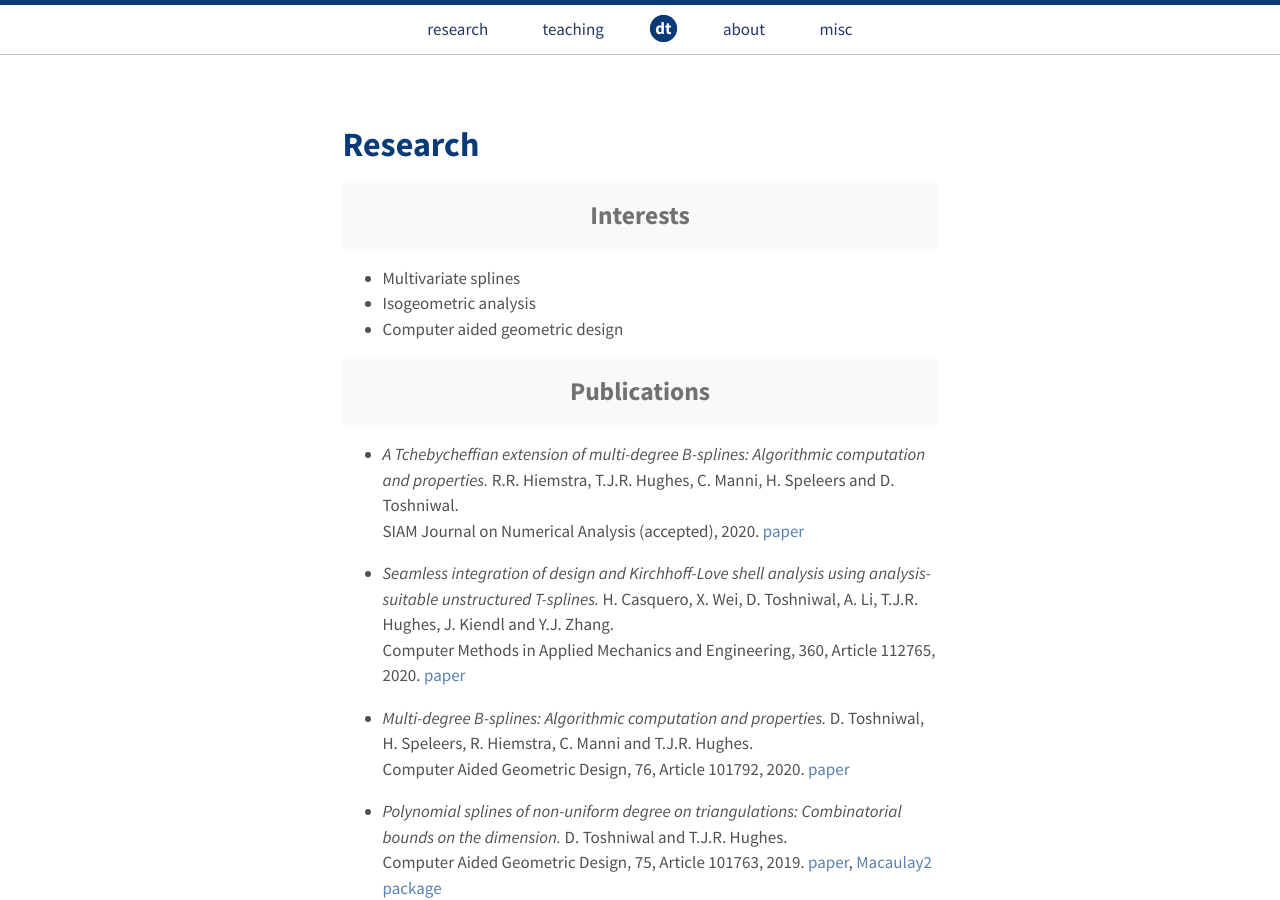
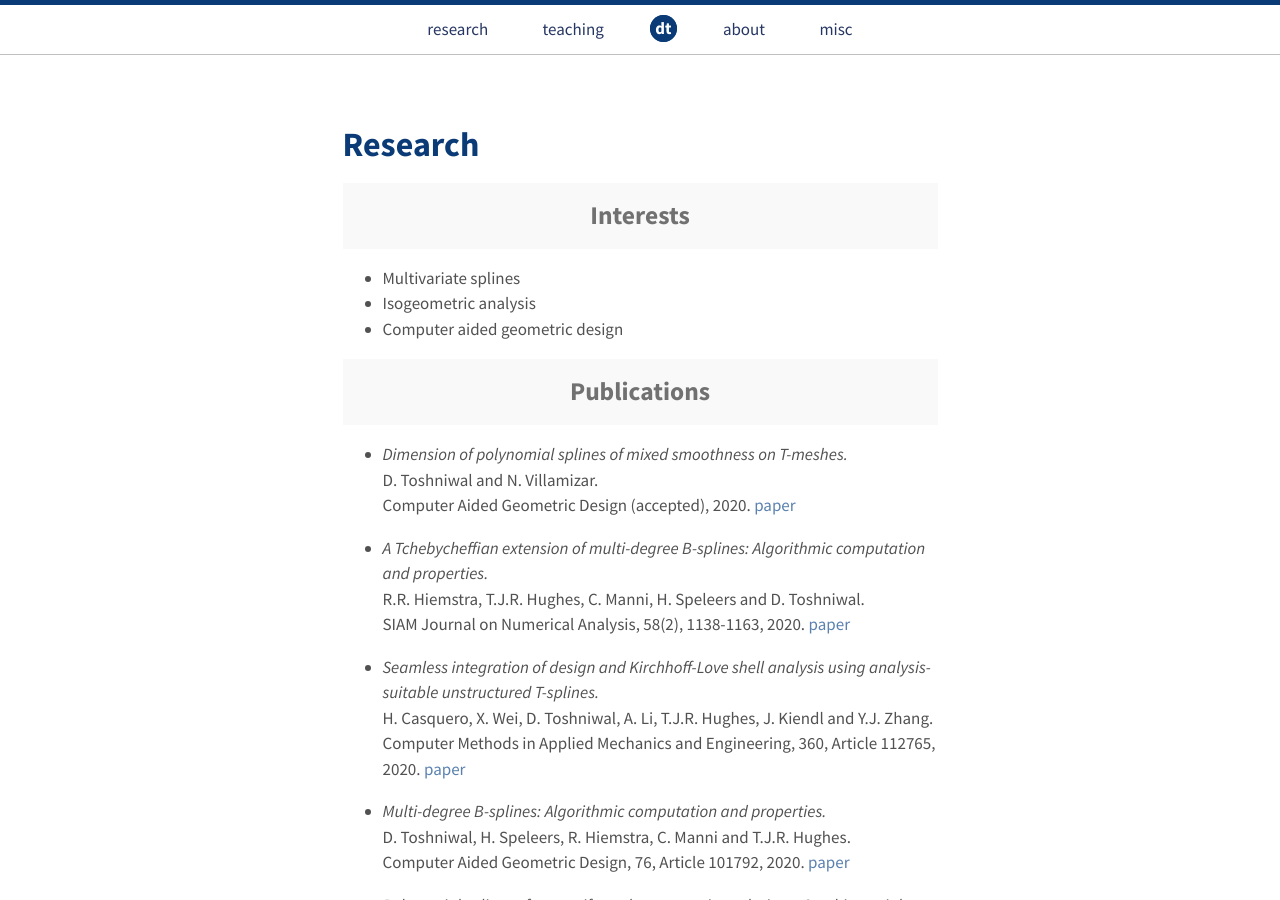
Before and after one commit to dtoshniwal/dtoshniwal.github.io, a Jekyll site: the page built from research.md, in a window 1280 px wide and 900 px high. Built offline with Jekyll 4.4.1, drawn with Linux system fonts in a browser that asks for light colours.

Commit message:
Update references

```diff
--- a/research.md
+++ b/research.md
@@ -10,19 +10,29 @@ title: Research
 
 <h2 class="message" align="center">Publications</h2>
 
+* <i>Dimension of polynomial splines of mixed smoothness on T-meshes.</i>
+<br>
+D. Toshniwal and N. Villamizar.
+<br>
+Computer Aided Geometric Design (accepted), 2020.
+[paper](https://arxiv.org/abs/1912.13118)
+
 * <i>A Tchebycheffian extension of multi-degree B-splines: Algorithmic computation and properties.</i>
+<br>
 R.R. Hiemstra, T.J.R. Hughes, C. Manni, H. Speleers and D. Toshniwal.
 <br>
-SIAM Journal on Numerical Analysis (accepted), 2020.
-[paper](https://arxiv.org/abs/2001.07967)
+SIAM Journal on Numerical Analysis, 58(2), 1138-1163, 2020.
+[paper](https://epubs.siam.org/doi/abs/10.1137/19M1263583)
 
 * <i> Seamless integration of design and Kirchhoff-Love shell analysis using analysis-suitable unstructured T-splines.</i>
+<br>
 H. Casquero, X. Wei, D. Toshniwal, A. Li, T.J.R. Hughes, J. Kiendl and Y.J. Zhang.
 <br>
 Computer Methods in Applied Mechanics and Engineering, 360, Article 112765, 2020.
 [paper](https://www.sciencedirect.com/science/article/pii/S0045782519306577)
 
 * <i>Multi-degree B-splines: Algorithmic computation and properties.</i>
+<br>
 D. Toshniwal, H. Speleers, R. Hiemstra, C. Manni and T.J.R. Hughes.
 <br>
 Computer Aided Geometric Design, 76, Article 101792, 2020.
@@ -31,6 +41,7 @@ Computer Aided Geometric Design, 76, Article 101792, 2020.
 
 * <i>Polynomial splines of non-uniform degree on triangulations: Combinatorial
   bounds on the dimension.</i>
+<br>
 D. Toshniwal and T.J.R. Hughes.
 <br>
 Computer Aided Geometric Design, 75, Article 101763, 2019.
@@ -39,6 +50,7 @@ Computer Aided Geometric Design, 75, Article 101763, 2019.
 
 * <i>An isogeometric finite element formulation for phase fields on deforming
   surfaces.</i>
+<br>
 C. Zimmermann, D. Toshniwal, C.M. Landis, T.J.R. Hughes, K. Mandadapu and R.A. Sauer.
 <br>
 Computer Methods in Applied Mechanics and Engineering, 351, 441-477, 2019.
@@ -46,6 +58,7 @@ Computer Methods in Applied Mechanics and Engineering, 351, 441-477, 2019.
 
 * <i>Blended B-spline construction on unstructured quadrilateral and hexahedral meshes with optimal con-
 vergence rates in isogeometric analysis.</i>
+<br>
 X. Wei, Y.J. Zhang, D. Toshniwal, H. Speleers, X. Li, C. Manni, J.A. Evans and T.J.R. Hughes.
 <br>
 Computer Methods in Applied Mechanics and Engineering, 341, 609-639, 2018.
@@ -53,30 +66,35 @@ Computer Methods in Applied Mechanics and Engineering, 341, 609-639, 2018.
 
 * <i>Smooth cubic spline spaces on unstructured quadrilateral meshes with particular emphasis on extraor-
 dinary points: Geometric design and isogeometric analysis considerations.</i>
+<br>
 D. Toshniwal, H. Speleers and T.J.R. Hughes.
 <br>
 Computer Methods in Applied Mechanics and Engineering, 327, 411-458, 2017.
 [paper](https://www.sciencedirect.com/science/article/pii/S0045782517305303)
 
 * <i>Multi-degree smooth polar splines: A framework for geometric modeling and isogeometric analysis.</i>
+<br>
 D. Toshniwal, H. Speleers, R. Hiemstra and T.J.R. Hughes.
 <br>
 Computer Methods in Applied Mechanics and Engineering, 316, 1005-1061, 2017.
 [paper](https://www.sciencedirect.com/science/article/pii/S004578251631533X)
 
 * <i>High order geometric methods with exact conservation properties.</i>
+<br>
 R. Hiemstra, D. Toshniwal, R.H.M. Huijsmans and M. Gerritsma.
 <br>
 Journal of Computational Physics 257, 1444-1471, 2014.
 [paper](https://www.sciencedirect.com/science/article/pii/S0021999113006414)
 
 * <i>A geometric approach towards momentum conservation.</i>
+<br>
 D. Toshniwal, R.H.M. Huijsmans and M. Gerritsma.
 <br>
 Spectral and High Order Methods for Partial Differential Equations, Springer, Cham, 393-402, 2014.
 [paper](https://link.springer.com/chapter/10.1007/978-3-319-01601-6_32)
 
 * <i>The geometric basis of mimetic spectral approximations.</i>
+<br>
 M. Gerritsma, R. Hiemstra, J. Kreeft, A. Palha, P. Rebelo and D. Toshniwal.
 <br>
 Spectral and High Order Methods for Partial Differential Equations, Springer, Cham, 17-35, 2014.
```
